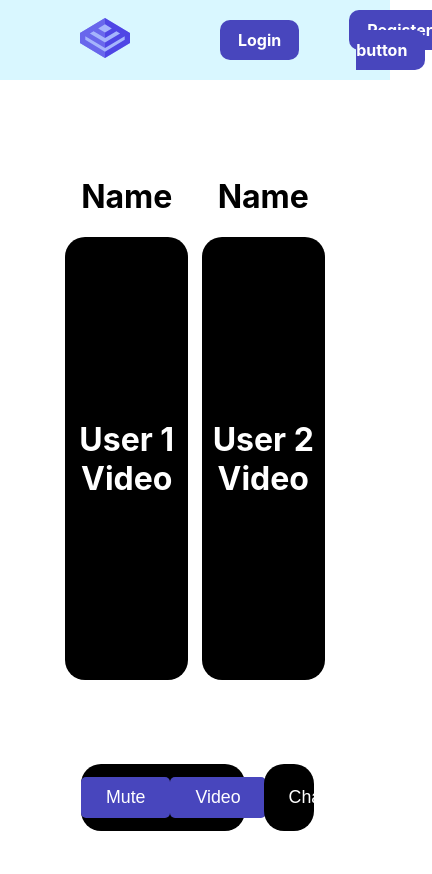
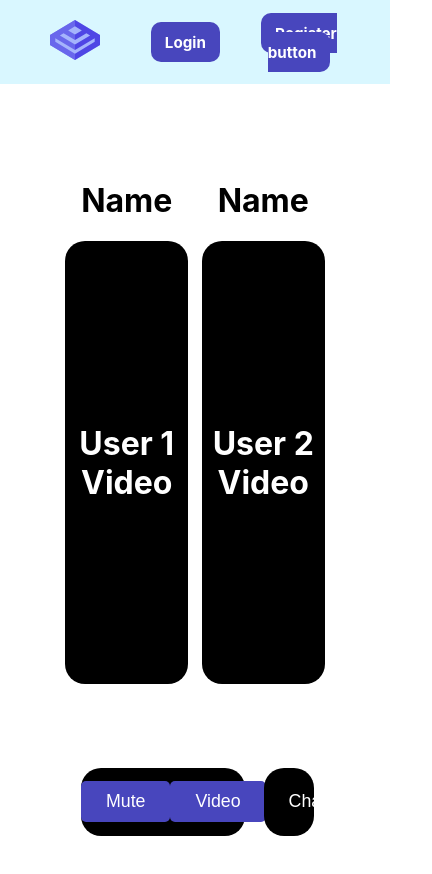
Before and after one commit to Workday-Pod-4/CollabU, a React (Vite) app in the folder capstone-project/ui/: page /room in a window 390 px wide. Shown: the top 874 px of the page, 432 px wide, since content can reach past the window. Built offline with nearby package versions, Linux system fonts and the light colour scheme.

Commit message:
Fixed responsiveness for Navbar

```diff
--- a/capstone-project/ui/src/components/NavLinks/NavLinks.css
+++ b/capstone-project/ui/src/components/NavLinks/NavLinks.css
@@ -17,23 +17,23 @@
     list-style-type: none;
     margin-left: auto;
     flex: 1 1;
-    max-width: 650px;
-    grid-gap: 50px;
-    gap: 50px;
+    max-width: 100vw;
+    grid-gap: 20vw;
+    gap: 7vw;
 
 
 }
 
 .links li{
-    font-size: 16px;
+    font-size: 1.8vh;
 }
 
 .content .links a{
-    border: 8px solid transparent;
+    border: 1vh solid transparent;
     border-radius: 10px;
     background: #4846BD;
     font-weight: 700;
-    padding: 2px 10px;
+    padding: 0.3vh 1.5vw;
     color:white;
     text-decoration: none;
 }
@@ -44,7 +44,7 @@
     border-radius: 10px;
     background: none;
     font-weight: 700;
-    padding: 2px 8px;
+    padding: 0.3vh 1.5vw;
     color:white;
     text-decoration: none;
 }
--- a/capstone-project/ui/src/components/Navbar/Navbar.css
+++ b/capstone-project/ui/src/components/Navbar/Navbar.css
@@ -2,22 +2,20 @@
     width: 100%;
     max-width: 100vw;
     background: #D9F7FF;
-    height: 80px;
+    height: 10vh;
     display: flex;
     flex-direction: row;
     align-items: center;
-    padding: 0 80px;
+    padding: 0 10vw;
 }
 
 
 .Navbar .content .logo {
-    width: 200px;
-    margin-right: 50px;
-    border-radius: 20px;
+    width: 30%;
 }
 
 .Navbar .content {
-    max-width: 800px;
+    max-width: 100%;
     width: 100%;
     margin: 0 auto;
     display: flex;
```
